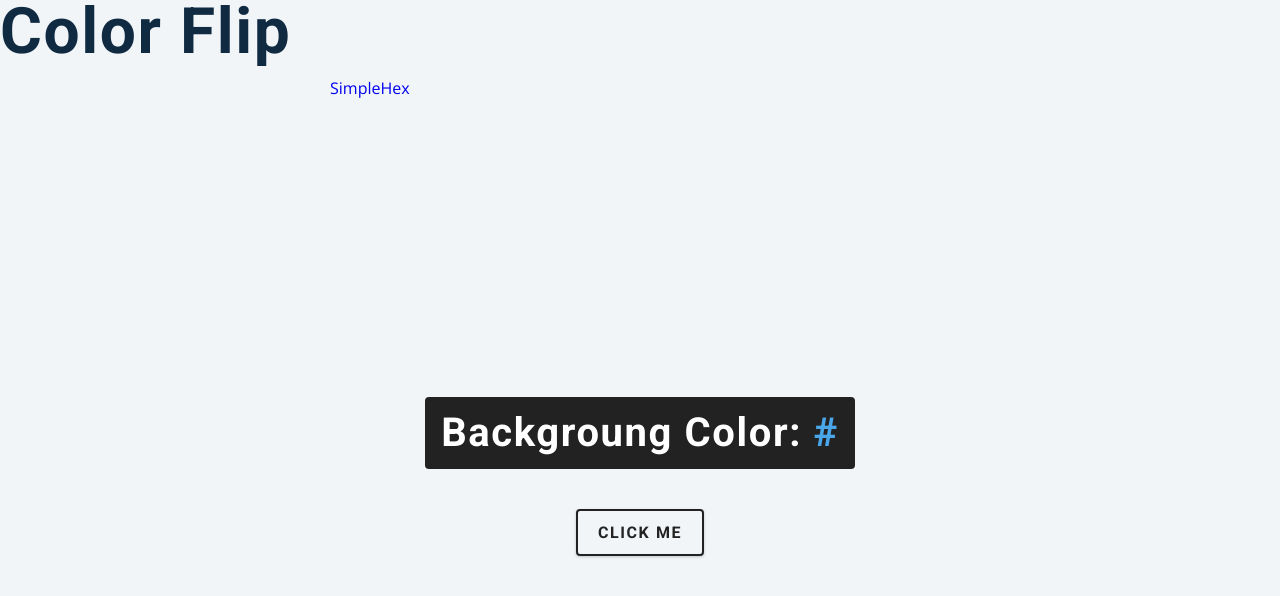
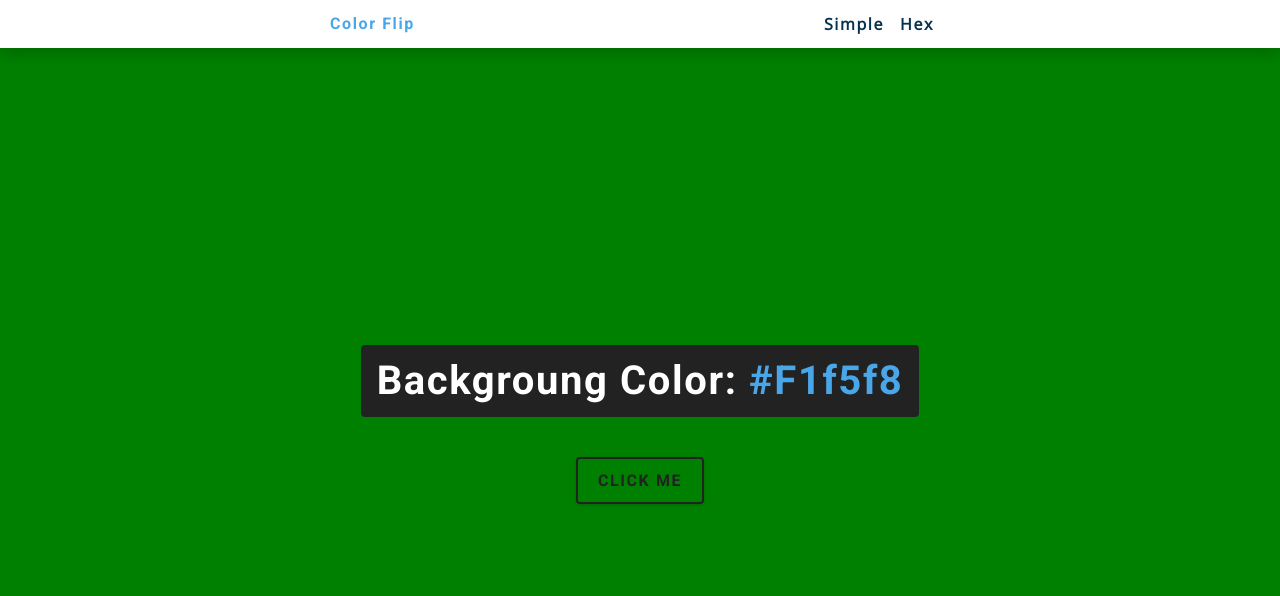
Before and after one commit to AnaGabrielaDev/randomColor.js, a plain HTML site: page index.html in a window 1280 px wide. Both pictures are taken after a click on the button "CLICK ME". Drawn offline with nearby package versions, Linux system fonts and the light colour scheme.

Commit message:
feat ✨: simple change colors

```diff
--- a/index.html
+++ b/index.html
@@ -8,9 +8,9 @@
     <link rel="stylesheet" href="style.css">
 </head>
 <body>
-    <header>
-        <h1>Color Flip</h1>
+    <nav>
         <div class="nav-center">
+            <h4>Color Flip</h4>
             <ul class="nav-links">
                 <li>
                     <a href="index.html">Simple</a>
@@ -20,13 +20,13 @@
                 </li>
             </ul>
         </div>
-    </header>
+    </nav>
     <main>
         <div class="container">
             <h2>
                 Backgroung Color:
                 <span class="color">
-                #
+                #f1f5f8
                 </span>
             </h2>
             <button class="btn btn-hero" id="btn">
--- a/main.js
+++ b/main.js
@@ -0,0 +1,15 @@
+const colors = ["green", "red", "rgba(133,122,200)", "#f15025"];
+const btn = document.getElementById('btn');
+const color = document.querySelector('.color');
+
+btn.addEventListener('click', function () {
+    //get btwn 0-3
+    const randomNumber = getRandomNumbers();
+    console.log(randomNumber);
+    document.body.style.backgroundColor = colors[randomNumber];
+    colors.textContent = colors[randomNumber];
+});
+
+function getRandomNumbers () {
+    return Math.floor(Math.random() * colors.length);
+}
```
